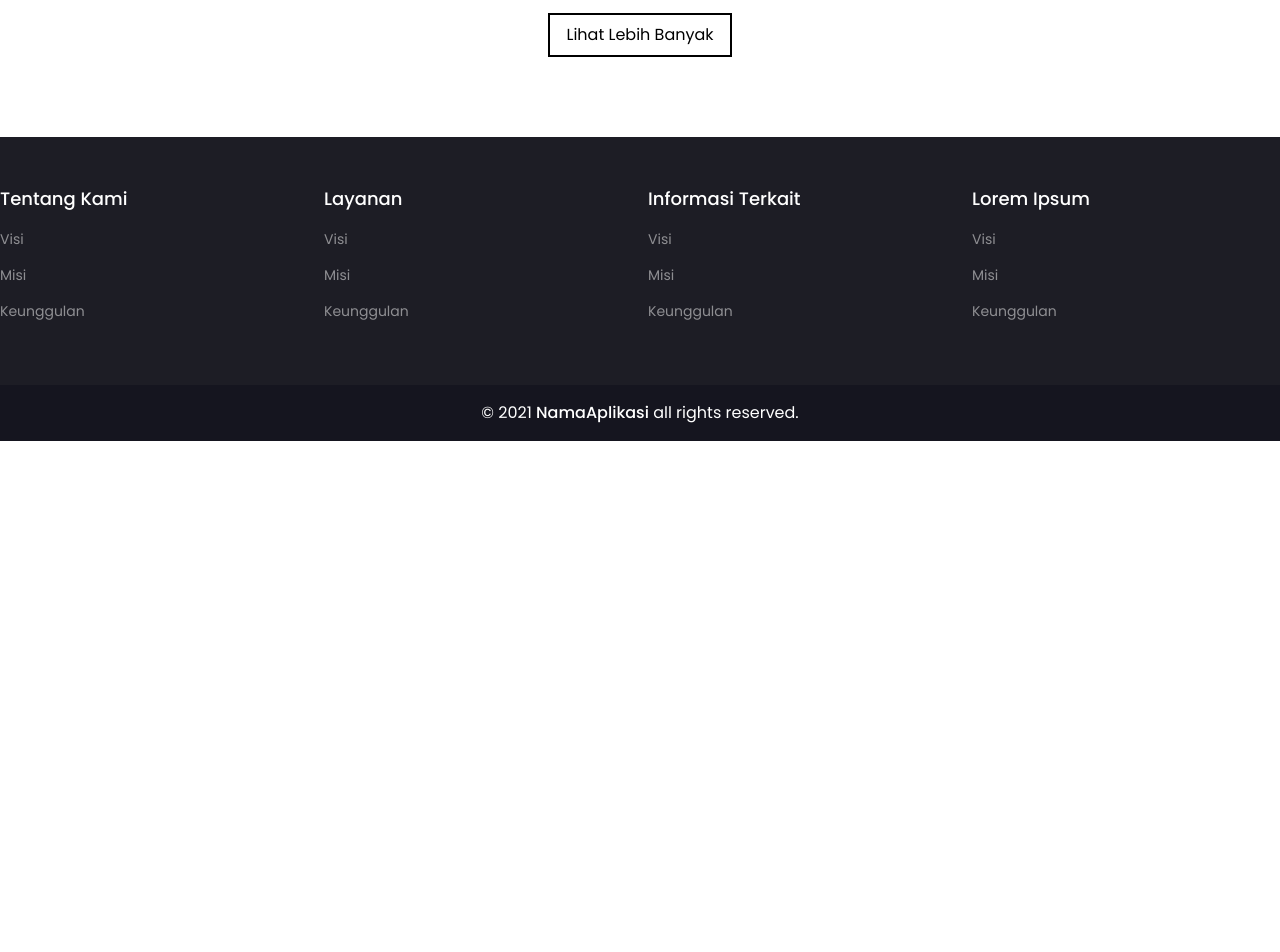
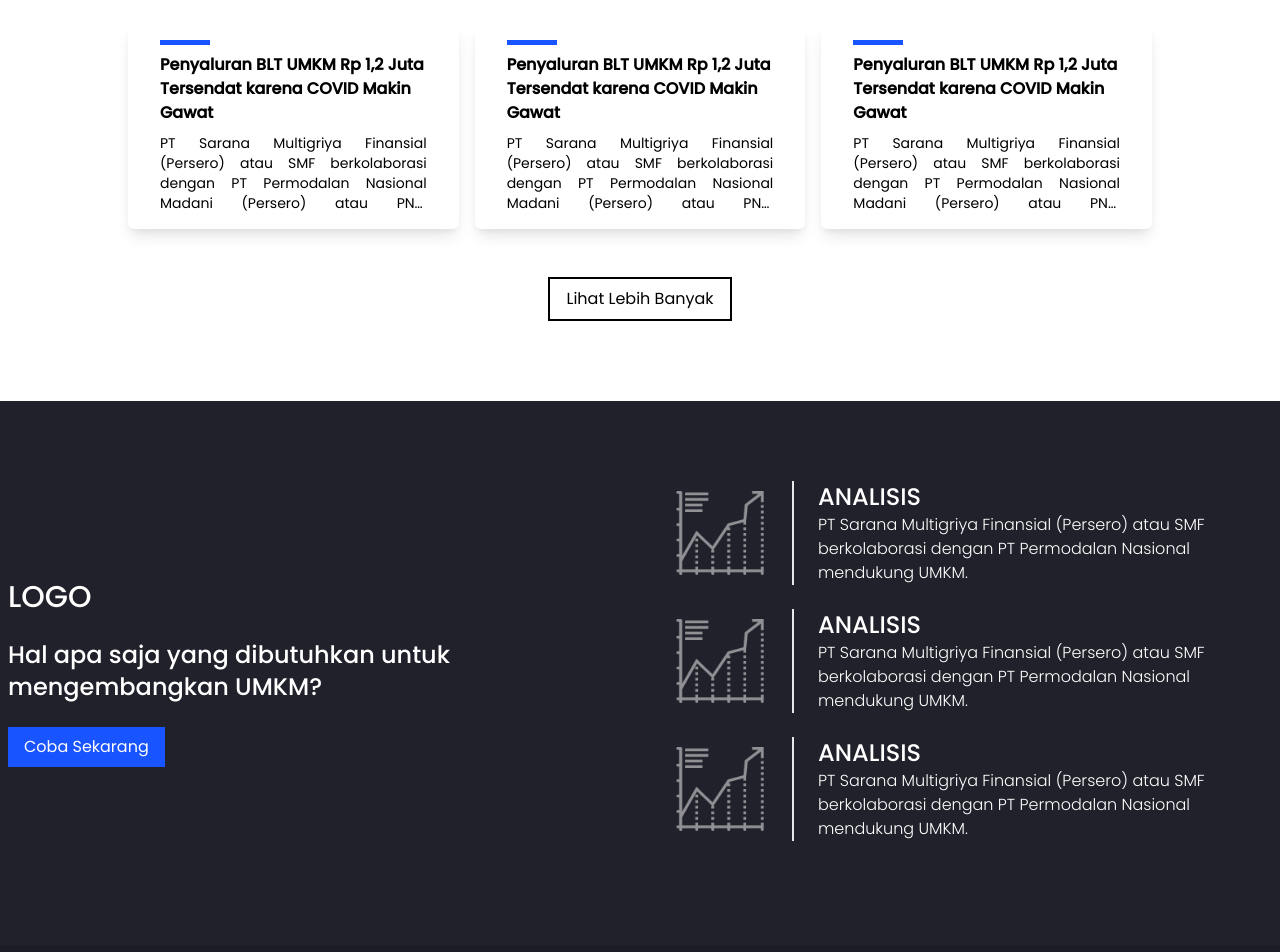
Before and after one commit to alfonsus20/gudity-gemastik-frontend, a React (Create React App) app: page /berita in a window 1280 px wide. Shown: the part 1520-2472 px from the top of the page. Before the commit the page ends 1961 px from the top, so only its background shows below. Built offline with nearby package versions, Linux system fonts and the light colour scheme.

Commit message:
feat: add feature section to several pages

```diff
--- /dev/null
+++ b/src/components/Features.tsx
@@ -0,0 +1,65 @@
+import React from "react";
+import Button from "./Button";
+
+const Features = () => {
+  return (
+    <div className="bg-gray py-20">
+      <div className="flex flex-row max-w-screen-xl mx-auto text-white px-2">
+        <div className="w-1/2 flex flex-col justify-center">
+          <div className="font-medium text-3xl mb-6">LOGO</div>
+          <p className="font-medium text-2xl mb-6">
+            Hal apa saja yang dibutuhkan untuk mengembangkan UMKM?{" "}
+          </p>
+          <div>
+            <Button
+              onClick={() => console.log("a")}
+              className="text-white bg-blue-primary"
+            >
+              Coba Sekarang
+            </Button>
+          </div>
+        </div>
+        <div className="w-1/2 pl-8">
+          <div className="flex flex-row items-center mb-6">
+            <div style={{ flex: "0 0 6rem" }} className="px-1">
+              <img src="assets/icons/analisis.png" alt="" className="w-full" />
+            </div>
+            <div className="px-6 border-l-2 ml-6">
+              <h4 className="text-2xl font-medium">ANALISIS</h4>
+              <p className="text-base font-light">
+                PT Sarana Multigriya Finansial (Persero) atau SMF berkolaborasi
+                dengan PT Permodalan Nasional mendukung UMKM.
+              </p>
+            </div>
+          </div>
+          <div className="flex flex-row items-center mb-6">
+            <div style={{ flex: "0 0 6rem" }} className="px-1">
+              <img src="assets/icons/analisis.png" alt="" className="w-full" />
+            </div>
+            <div className="px-6 border-l-2 ml-6">
+              <h4 className="text-2xl font-medium">ANALISIS</h4>
+              <p className="text-base font-light">
+                PT Sarana Multigriya Finansial (Persero) atau SMF berkolaborasi
+                dengan PT Permodalan Nasional mendukung UMKM.
+              </p>
+            </div>
+          </div>
+          <div className="flex flex-row items-center mb-6">
+            <div style={{ flex: "0 0 6rem" }} className="px-1">
+              <img src="assets/icons/analisis.png" alt="" className="w-full" />
+            </div>
+            <div className="px-6 border-l-2 ml-6">
+              <h4 className="text-2xl font-medium">ANALISIS</h4>
+              <p className="text-base font-light">
+                PT Sarana Multigriya Finansial (Persero) atau SMF berkolaborasi
+                dengan PT Permodalan Nasional mendukung UMKM.
+              </p>
+            </div>
+          </div>
+        </div>
+      </div>
+    </div>
+  );
+};
+
+export default Features;
--- a/src/components/NewsCard.tsx
+++ b/src/components/NewsCard.tsx
@@ -32,7 +32,17 @@
       <div className="">
         <div className="px-8 py-4">
           <Underline backgroundColor="#1854FF" width={50} height={5} />
-          <h3 className="mt-2 font-semibold">{title}</h3>
+          <h3 className="my-2 font-semibold">{title}</h3>
+          <p
+            className="overflow-hidden text-sm text-justify"
+            style={{
+              display: "-webkit-box",
+              WebkitLineClamp: 4,
+              WebkitBoxOrient: "vertical",
+            }}
+          >
+            {content}
+          </p>
         </div>
       </div>
     </div>
--- a/src/screens/Commodity.tsx
+++ b/src/screens/Commodity.tsx
@@ -2,6 +2,7 @@
 import Underline from "../components/Underline";
 import Button from "../components/Button";
 import InputField from "../components/InputField";
+import Features from "../components/Features";
 
 const Commodity = () => {
   return (
@@ -72,6 +73,7 @@
           </div>
         </div>
       </div>
+      <Features />
     </div>
   );
 };
--- a/src/screens/Home.tsx
+++ b/src/screens/Home.tsx
@@ -1,5 +1,6 @@
 import React from "react";
 import Button from "../components/Button";
+import Features from "../components/Features";
 import NewsCard from "../components/NewsCard";
 import NewsModal from "../components/NewsModal";
 
@@ -88,74 +89,7 @@
           </div>
         </div>
       </div>
-      <div className="bg-gray py-20">
-        <div className="flex flex-row max-w-screen-xl mx-auto text-white px-2">
-          <div className="w-1/2 flex flex-col justify-center">
-            <div className="font-medium text-3xl mb-6">LOGO</div>
-            <p className="font-medium text-2xl mb-6">
-              Hal apa saja yang dibutuhkan untuk mengembangkan UMKM?{" "}
-            </p>
-            <div>
-              <Button
-                onClick={() => console.log("a")}
-                className="text-white bg-blue-primary"
-              >
-                Coba Sekarang
-              </Button>
-            </div>
-          </div>
-          <div className="w-1/2 pl-8">
-            <div className="flex flex-row items-center mb-6">
-              <div style={{ flex: "0 0 6rem" }} className="px-1">
-                <img
-                  src="assets/icons/analisis.png"
-                  alt=""
-                  className="w-full"
-                />
-              </div>
-              <div className="px-6 border-l-2 ml-6">
-                <h4 className="text-2xl font-medium">ANALISIS</h4>
-                <p className="text-base font-light">
-                  PT Sarana Multigriya Finansial (Persero) atau SMF
-                  berkolaborasi dengan PT Permodalan Nasional mendukung UMKM.
-                </p>
-              </div>
-            </div>
-            <div className="flex flex-row items-center mb-6">
-              <div style={{ flex: "0 0 6rem" }} className="px-1">
-                <img
-                  src="assets/icons/analisis.png"
-                  alt=""
-                  className="w-full"
-                />
-              </div>
-              <div className="px-6 border-l-2 ml-6">
-                <h4 className="text-2xl font-medium">ANALISIS</h4>
-                <p className="text-base font-light">
-                  PT Sarana Multigriya Finansial (Persero) atau SMF
-                  berkolaborasi dengan PT Permodalan Nasional mendukung UMKM.
-                </p>
-              </div>
-            </div>
-            <div className="flex flex-row items-center mb-6">
-              <div style={{ flex: "0 0 6rem" }} className="px-1">
-                <img
-                  src="assets/icons/analisis.png"
-                  alt=""
-                  className="w-full"
-                />
-              </div>
-              <div className="px-6 border-l-2 ml-6">
-                <h4 className="text-2xl font-medium">ANALISIS</h4>
-                <p className="text-base font-light">
-                  PT Sarana Multigriya Finansial (Persero) atau SMF
-                  berkolaborasi dengan PT Permodalan Nasional mendukung UMKM.
-                </p>
-              </div>
-            </div>
-          </div>
-        </div>
-      </div>
+      <Features />
     </div>
   );
 };
--- a/src/screens/News.tsx
+++ b/src/screens/News.tsx
@@ -4,6 +4,7 @@
 import Button from "../components/Button";
 import InputField from "../components/InputField";
 import NewsModal from "../components/NewsModal";
+import Features from "../components/Features";
 
 const News = () => {
   return (
@@ -86,6 +87,7 @@
           </div>
         </div>
       </div>
+      <Features />
     </div>
   );
 };
--- a/src/screens/Register.tsx
+++ b/src/screens/Register.tsx
@@ -11,7 +11,7 @@
       className="relative min-h-screen flex items-center justify-center"
       style={{
         background:
-          "linear-gradient(102.72deg, rgba(0, 0, 0, 0.9) 42.77%, rgba(29, 16, 61, 0.9) 99.02%)",
+          "linear-gradient(102.72deg, rgba(0, 0, 0, 0.9) 42.77%, rgba(29, 16, 61, 0.9) 99.02%), url(assets/backgrounds/register.jpg)",
       }}
     >
       <div
--- a/src/screens/Umkm.tsx
+++ b/src/screens/Umkm.tsx
@@ -3,6 +3,7 @@
 import Button from "../components/Button";
 import InputField from "../components/InputField";
 import UmkmCard from "../components/UmkmCard";
+import Features from "../components/Features";
 
 const Umkm = () => {
   return (
@@ -38,13 +39,13 @@
               type="date"
               onChange={() => console.log("object")}
               value=""
-              className='border-2 border-blue-marker'
+              className="border-2 border-blue-marker"
             />
             <InputField
               type="text"
               onChange={() => console.log("object")}
               value=""
-              className='border-2 border-blue-marker'
+              className="border-2 border-blue-marker"
               placeholder="Cari UMKM"
               icon={
                 <svg
@@ -100,6 +101,7 @@
           </div>
         </div>
       </div>
+      <Features />
     </div>
   );
 };
```
